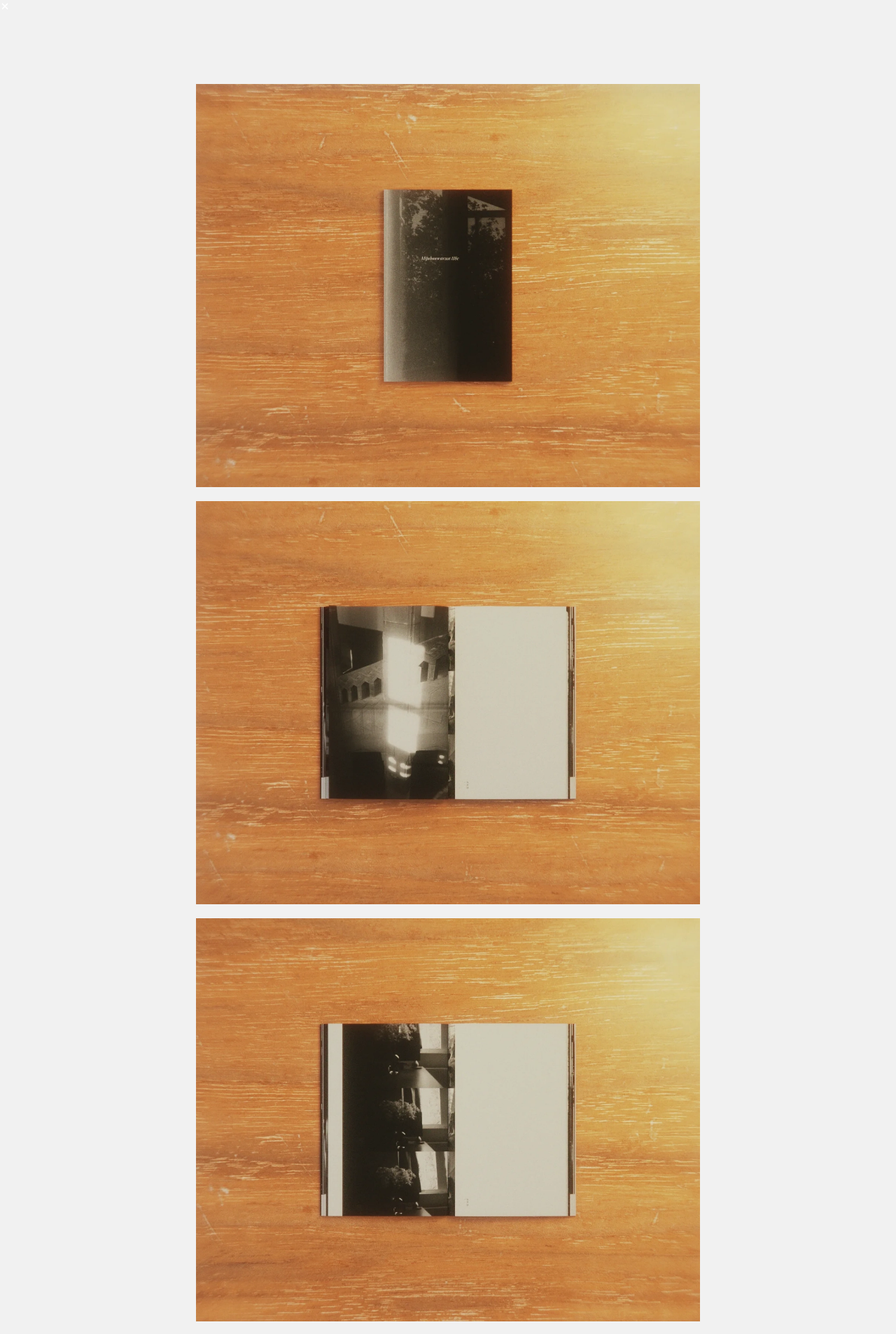
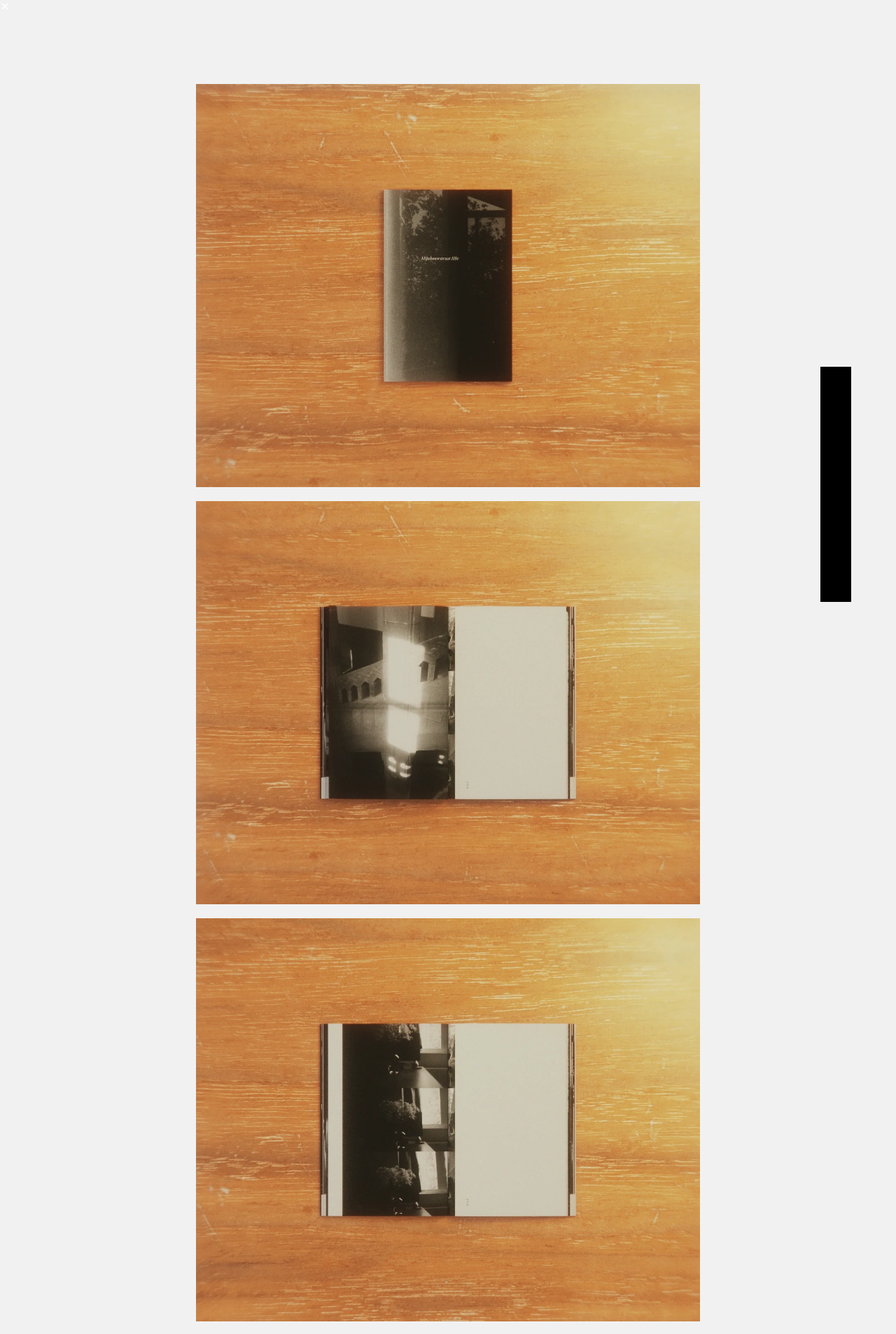
Before and after one commit to office-hchy/office3, a Jekyll site: the page built from _posts/2022-11-17-mijnbouwstraat-118c.md, in a window 1280 px wide. Shown: the top 1906 px of the page at 70% size. Built offline with Jekyll 4.4.1, drawn with Linux system fonts in a browser that asks for light colours; some of the changed text lies outside the part shown.

Commit message:
setup info box style

```diff
--- a/assets/css/style.css
+++ b/assets/css/style.css
@@ -261,3 +261,93 @@
 .footnotes li p {
   display: inline;
 }
+
+/* =========================================
+   8. 右下角動態資訊面板 (Info Panel)
+   ========================================= */
+.info-panel {
+  position: absolute;
+  right: 5%; /* 與叉叉保持同樣的靠右對齊 */
+  bottom: 40px; /* 對齊畫面最底端 */
+  width: 44px; /* 初始寬度與叉叉同寬 (44px) */
+  background-color: #000;
+  overflow-y: auto; /* 如果內容真的超過最大高度，允許內部捲動 */
+  overflow-x: hidden;
+  transition: width 0.6s cubic-bezier(0.19, 1, 0.22, 1);
+  z-index: 2100;
+
+  /* 修正問題一：限制最高長度，避免蓋過叉叉 */
+  /* 計算方式：100% 視窗高度 - 底部40px - 叉叉高度約44px - 頂部40px - 安全間距 20px */
+  max-height: calc(100vh - 40px - 44px - 40px - 20px);
+}
+
+/* 針對捲軸進行美化（可選，讓黑色面板看起來更一致） */
+.info-panel::-webkit-scrollbar {
+  width: 3px;
+}
+.info-panel::-webkit-scrollbar-thumb {
+  background: #333;
+}
+
+/* 滑鼠移入時，往左側展開面板 */
+.info-panel:hover {
+  width: 350px;
+}
+
+/* 內部文字容器（給定固定寬度，防止文字在展開動畫時斷行錯亂） */
+.info-content-inner {
+  width: 350px;
+  padding: 40px;
+  box-sizing: border-box;
+  opacity: 0; /* 初始隱藏文字 */
+  transition: opacity 0.3s ease;
+
+  display: flex;
+  flex-direction: column;
+  justify-content: flex-end;
+  min-height: 100%;
+}
+
+/* 面板展開時才讓文字淡入 */
+.info-panel:hover .info-content-inner {
+  opacity: 1;
+  transition-delay: 0.2s;
+}
+
+/* --- 面板內的文字排版 --- */
+.info-title {
+  font-family: "Oswald", sans-serif;
+  color: #fff;
+  font-size: 14px;
+  text-transform: uppercase;
+  margin: 0 0 10px 0;
+  line-height: 1.2;
+}
+
+.info-meta,
+.info-meta a {
+  font-family: "Oswald", sans-serif;
+  color: #aaa;
+  font-size: 12px;
+  margin: 0 0 5px 0;
+  text-transform: uppercase;
+  text-decoration: none;
+}
+
+.info-meta a:hover {
+  color: #fff;
+  text-decoration: underline;
+}
+
+.info-desc {
+  margin-top: 25px;
+}
+
+.info-desc,
+.info-desc p,
+.info-desc li {
+  font-family: "Oswald", sans-serif; /* 如果有加載思源黑體也可以改用 */
+  color: #ccc;
+  font-size: 12px;
+  line-height: 1.6;
+}
```
